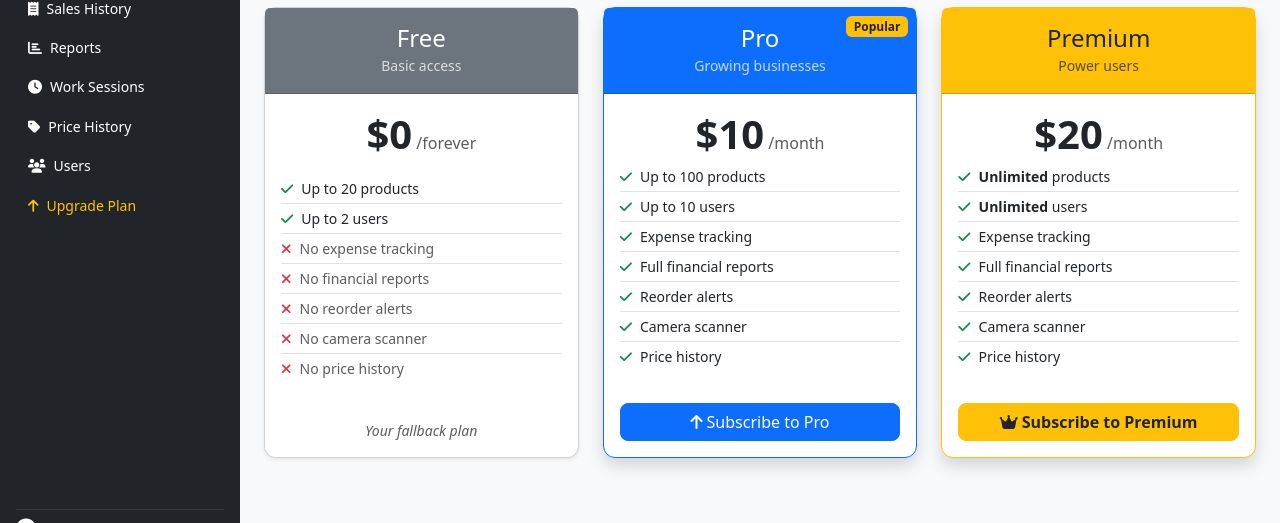
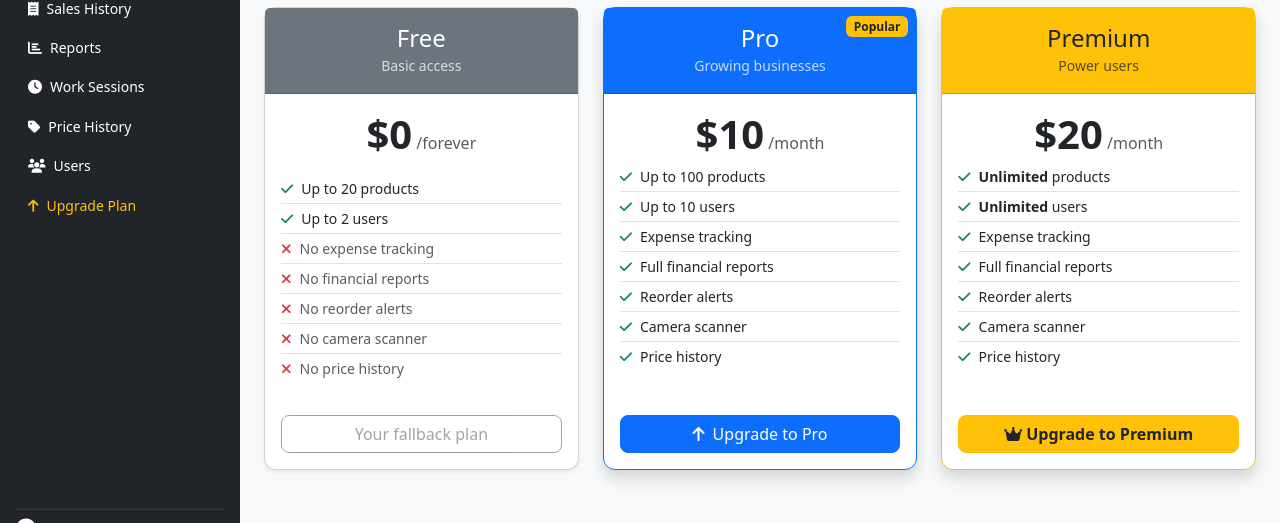
Before and after one commit to Emeka-Joseph/inventory-and-pos, a Python web app: template app/templates/admin/upgrade.html in a window 1280 px wide. Shown: the part 254-777 px from the top of the page. Run offline with Jinja, Linux system fonts and the light colour scheme; the template is opened without the code that fills it: most values are stand-ins (such as "Sample title", 1, 10 or a date in 2020).

Commit message:
Highlight current plan on upgrade page, disable its CTA button
- Compute current_key from sub.effective_plan_key (free/trial/pro/premium)
- Active card gets green border-success border-2 and a Current Plan badge
- Active card header turns bg-success regardless of original colour
- CTA replaced with a disabled btn-success showing a check icon and Current Plan
- Free card always shows a disabled button (Trial Active during trial)
- Pro button label changes to Downgrade to Pro when on Premium

Co-Authored-By: Claude Sonnet 4.6 <noreply@anthropic.com>

```diff
--- a/app/templates/admin/upgrade.html
+++ b/app/templates/admin/upgrade.html
@@ -9,6 +9,13 @@
 {% endblock %}
 
 {% block content %}
+{# Resolve current plan key once #}
+{% set current_key = sub.effective_plan_key if sub else 'free' %}
+{# trial gets full access but maps to the Free card for highlighting purposes #}
+{% set free_is_current    = current_key in ('free', 'trial') %}
+{% set pro_is_current     = current_key == 'pro' %}
+{% set premium_is_current = current_key == 'premium' %}
+
 {# Current plan banner #}
 {% if sub %}
 <div class="alert alert-info d-flex align-items-center gap-2 mb-4">
@@ -43,10 +50,15 @@
 {# Plan cards #}
 <div class="row row-cols-1 row-cols-md-3 g-4 justify-content-center mb-5">
 
-  {# Free #}
+  {# ── Free ─────────────────────────────────────────────────────────────────── #}
   <div class="col col-md-4">
-    <div class="card h-100 shadow-sm">
-      <div class="card-header bg-secondary text-white text-center py-3">
+    <div class="card h-100 {% if free_is_current %}border-success border-2 shadow{% else %}shadow-sm{% endif %}">
+      <div class="card-header {% if free_is_current %}bg-success{% else %}bg-secondary{% endif %} text-white text-center py-3 position-relative">
+        {% if free_is_current %}
+        <span class="badge bg-white text-success position-absolute top-0 end-0 m-2">
+          <i class="fa-solid fa-circle-check me-1"></i>Current Plan
+        </span>
+        {% endif %}
         <h4 class="mb-0">Free</h4>
         <small class="opacity-75">Basic access</small>
       </div>
@@ -64,16 +76,31 @@
           <li class="py-1 border-bottom text-muted"><i class="fa-solid fa-xmark text-danger me-2"></i>No camera scanner</li>
           <li class="py-1 text-muted"><i class="fa-solid fa-xmark text-danger me-2"></i>No price history</li>
         </ul>
-        <div class="mt-3 text-center text-muted fst-italic small">Your fallback plan</div>
+        <div class="mt-3">
+          <button class="btn w-100 {% if free_is_current %}btn-success{% else %}btn-outline-secondary{% endif %} disabled" disabled aria-disabled="true">
+            {% if free_is_current %}
+              <i class="fa-solid fa-circle-check me-1"></i>
+              {{ 'Trial Active' if sub and sub.status == 'trialing' else 'Current Plan' }}
+            {% else %}
+              Your fallback plan
+            {% endif %}
+          </button>
+        </div>
       </div>
     </div>
   </div>
 
-  {# Pro #}
+  {# ── Pro ──────────────────────────────────────────────────────────────────── #}
   <div class="col col-md-4">
-    <div class="card h-100 shadow border-primary">
-      <div class="card-header bg-primary text-white text-center py-3 position-relative">
+    <div class="card h-100 {% if pro_is_current %}border-success border-2 shadow{% else %}border-primary shadow{% endif %}">
+      <div class="card-header {% if pro_is_current %}bg-success{% else %}bg-primary{% endif %} text-white text-center py-3 position-relative">
+        {% if pro_is_current %}
+        <span class="badge bg-white text-success position-absolute top-0 end-0 m-2">
+          <i class="fa-solid fa-circle-check me-1"></i>Current Plan
+        </span>
+        {% else %}
         <span class="badge bg-warning text-dark position-absolute top-0 end-0 m-2">Popular</span>
+        {% endif %}
         <h4 class="mb-0">Pro</h4>
         <small class="opacity-75">Growing businesses</small>
       </div>
@@ -95,24 +122,38 @@
           <li class="py-1"><i class="fa-solid fa-check text-success me-2"></i>Price history</li>
         </ul>
         <div class="mt-3">
+          {% if pro_is_current %}
+          <button class="btn btn-success w-100 disabled" disabled aria-disabled="true">
+            <i class="fa-solid fa-circle-check me-1"></i>Current Plan
+          </button>
+          {% else %}
           <form method="POST" action="{{ url_for('admin.billing_initialize', slug=business.slug) }}">
             <input type="hidden" name="csrf_token" value="{{ csrf_token() }}"/>
             <input type="hidden" name="plan" value="pro"/>
             <input type="hidden" name="billing_cycle" id="proCycleInput" value="monthly"/>
             <button type="submit" class="btn btn-primary w-100">
-              <i class="fa-solid fa-arrow-up me-1"></i>Subscribe to Pro
+              <i class="fa-solid fa-arrow-up me-1"></i>
+              {{ 'Downgrade to Pro' if premium_is_current else 'Upgrade to Pro' }}
             </button>
           </form>
+          {% endif %}
         </div>
       </div>
     </div>
   </div>
 
-  {# Premium #}
+  {# ── Premium ──────────────────────────────────────────────────────────────── #}
   <div class="col col-md-4">
-    <div class="card h-100 shadow border-warning">
-      <div class="card-header text-dark text-center py-3" style="background:#ffc107">
-        <h4 class="mb-0">Premium</h4>
+    <div class="card h-100 {% if premium_is_current %}border-success border-2 shadow{% else %}border-warning shadow{% endif %}">
+      <div class="card-header text-dark text-center py-3 position-relative
+                  {% if premium_is_current %}bg-success text-white{% endif %}"
+           {% if not premium_is_current %}style="background:#ffc107"{% endif %}>
+        {% if premium_is_current %}
+        <span class="badge bg-white text-success position-absolute top-0 end-0 m-2">
+          <i class="fa-solid fa-circle-check me-1"></i>Current Plan
+        </span>
+        {% endif %}
+        <h4 class="mb-0 {% if premium_is_current %}text-white{% endif %}">Premium</h4>
         <small class="opacity-75">Power users</small>
       </div>
       <div class="card-body d-flex flex-column">
@@ -133,14 +174,20 @@
           <li class="py-1"><i class="fa-solid fa-check text-success me-2"></i>Price history</li>
         </ul>
         <div class="mt-3">
+          {% if premium_is_current %}
+          <button class="btn btn-success w-100 disabled" disabled aria-disabled="true">
+            <i class="fa-solid fa-circle-check me-1"></i>Current Plan
+          </button>
+          {% else %}
           <form method="POST" action="{{ url_for('admin.billing_initialize', slug=business.slug) }}">
             <input type="hidden" name="csrf_token" value="{{ csrf_token() }}"/>
             <input type="hidden" name="plan" value="premium"/>
             <input type="hidden" name="billing_cycle" id="premiumCycleInput" value="monthly"/>
             <button type="submit" class="btn btn-warning w-100 fw-bold text-dark">
-              <i class="fa-solid fa-crown me-1"></i>Subscribe to Premium
+              <i class="fa-solid fa-crown me-1"></i>Upgrade to Premium
             </button>
           </form>
+          {% endif %}
         </div>
       </div>
     </div>
```
